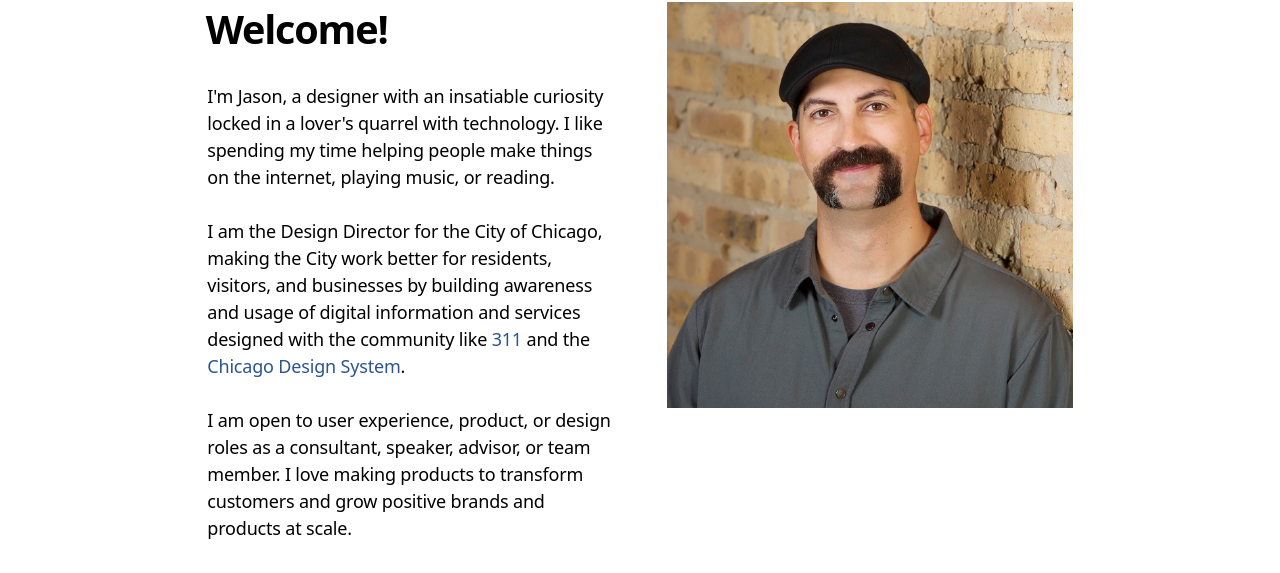
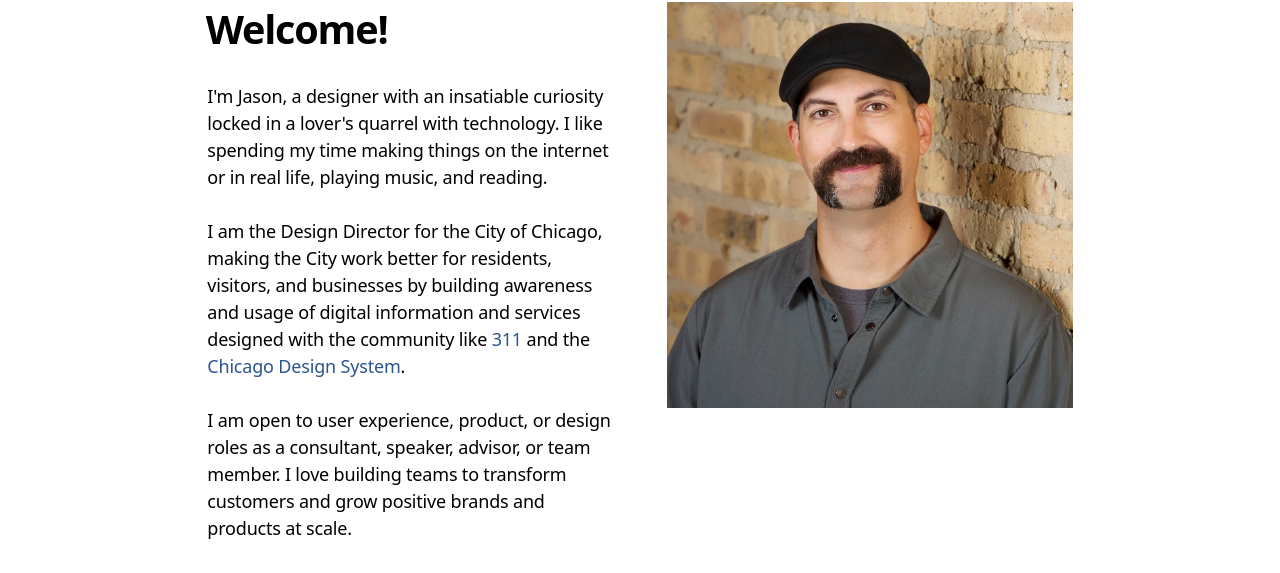
Before and after one commit to jdkunesh/jdkunesh.github.io, a Jekyll site: the page built from index.html, in a window 1280 px wide. Shown: the part 160-733 px from the top of the page. Built offline with Jekyll 4.4.1, drawn with Linux system fonts in a browser that asks for light colours; nearby versions of some CDN libraries; some web fonts are replaced.

Commit message:
cleaner...

```diff
--- a/index.html
+++ b/index.html
@@ -7,9 +7,9 @@ layout: home
 <c></c>
 <c span="2-4" span-s="row">
 <h2>Welcome!</h2>
-<p>I'm Jason, a designer with an insatiable curiosity locked in a lover's quarrel with technology. I like spending my time helping people make things on the internet, playing music, or reading.</p>
+<p>I'm Jason, a designer with an insatiable curiosity locked in a lover's quarrel with technology. I like spending my time making things on the internet or in real life, playing music, and reading.</p>
 <p>I am the Design Director for the City of Chicago, making the City work better for residents, visitors, and businesses by building awareness and usage of digital information and services designed with the community like <a href="https://311.chicago.gov/">311</a> and the <a href="https://design.chicago.gov/">Chicago Design System</a>.</p>
-<p>I am open to user experience, product, or design roles as a consultant, speaker, advisor, or team member. I love making products to transform customers and grow positive brands and products at scale.</p>
+<p>I am open to user experience, product, or design roles as a consultant, speaker, advisor, or team member. I love building teams to transform customers and grow positive brands and products at scale.</p>
 <p>&#8212;<a href="{{ site.baseurl }}/">{{ site.title }}</a></p>
 </c>
 <c span="5-7" span-s="row">
```
